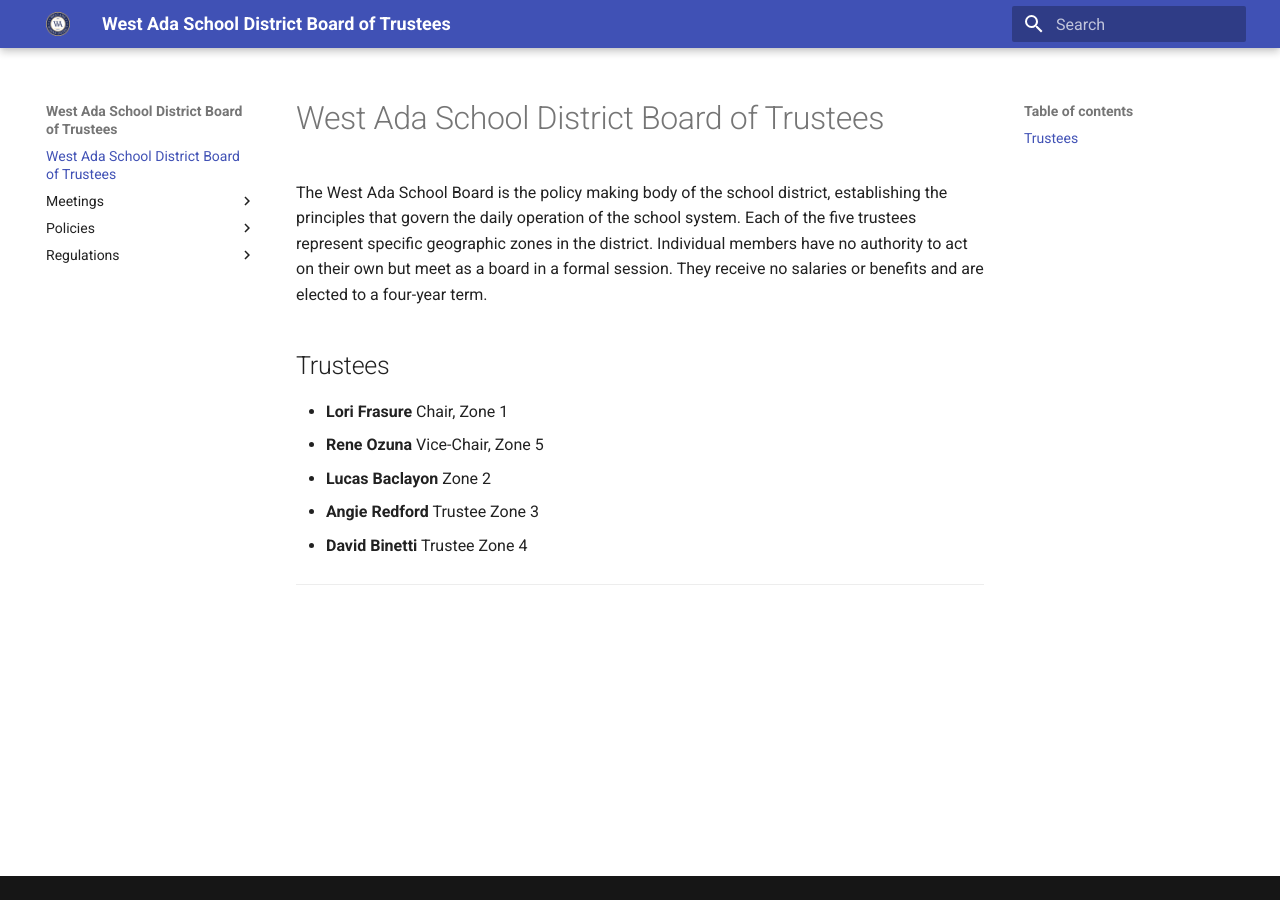
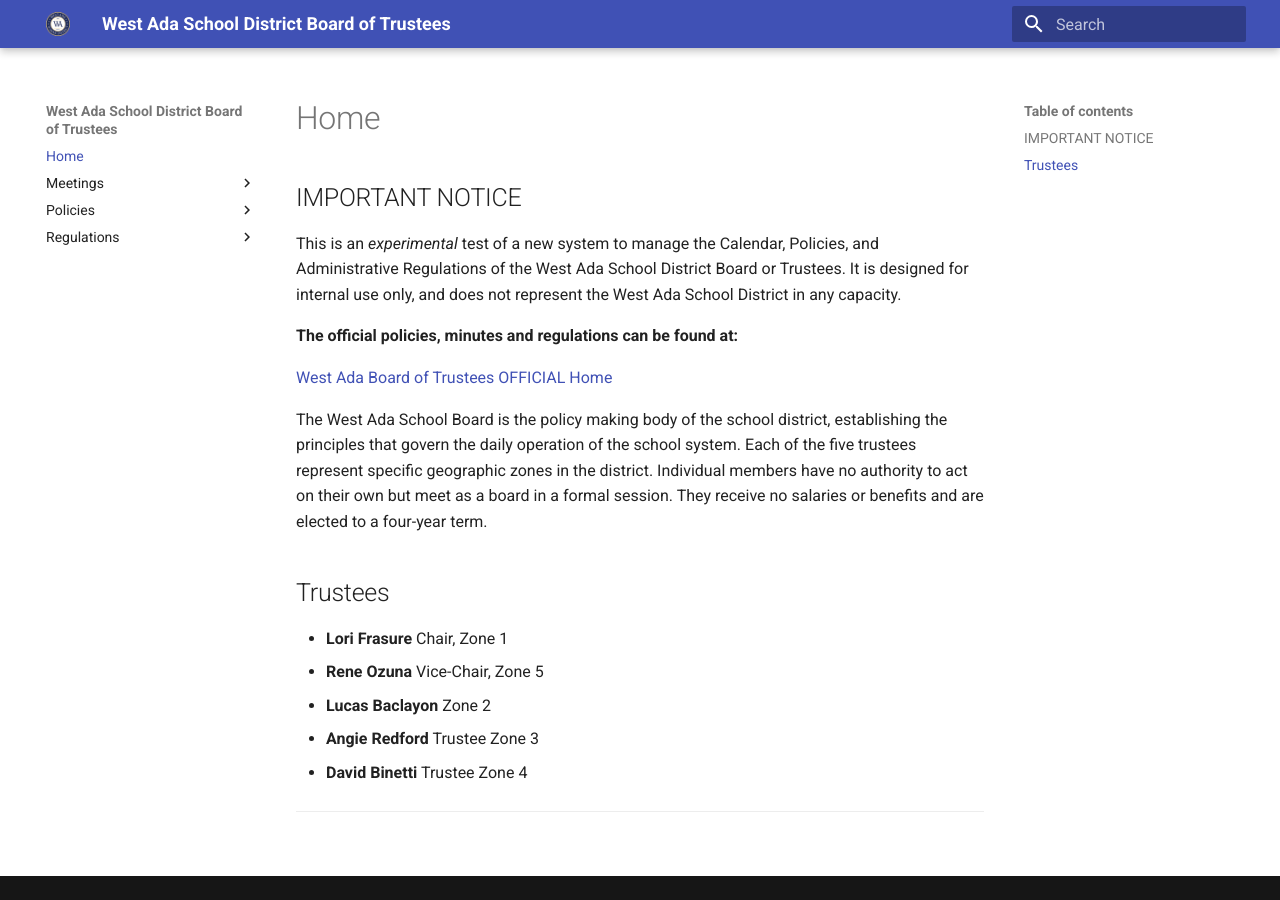
Before and after one commit to westada/section-400-hr-policy-review, an MkDocs documentation site: the page built from docs/index.md, in a window 1280 px wide. Built offline with MkDocs 1.6.1 and Material for MkDocs 9.7.7, drawn with Linux system fonts in a browser that asks for light colours.

Commit message:
Update home page
Update the home page, and include disclaimer and link to the official Board site.

```diff
--- a/docs/index.md
+++ b/docs/index.md
@@ -1,4 +1,15 @@
-# West Ada School District Board of Trustees
+---
+title: Home
+---
+
+## IMPORTANT NOTICE
+
+This is an *experimental* test of a new system to manage the Calendar, Policies, and Administrative Regulations of the West Ada School District Board or Trustees.  It is designed for internal use only, and does not represent the West Ada School District in any capacity.
+
+**The official policies, minutes and regulations can be found at:**
+
+[West Ada Board of Trustees OFFICIAL Home](https://simbli.eboardsolutions.com/index.aspx?S=36031062)
+
 
 The West Ada School Board is the policy making body of the school district, establishing the principles that govern the daily operation of the school system. Each of the five trustees represent specific geographic zones in the district. Individual members have no authority to act on their own but meet as a board in a formal session. They receive no salaries or benefits and are elected to a four-year term.
 
```
